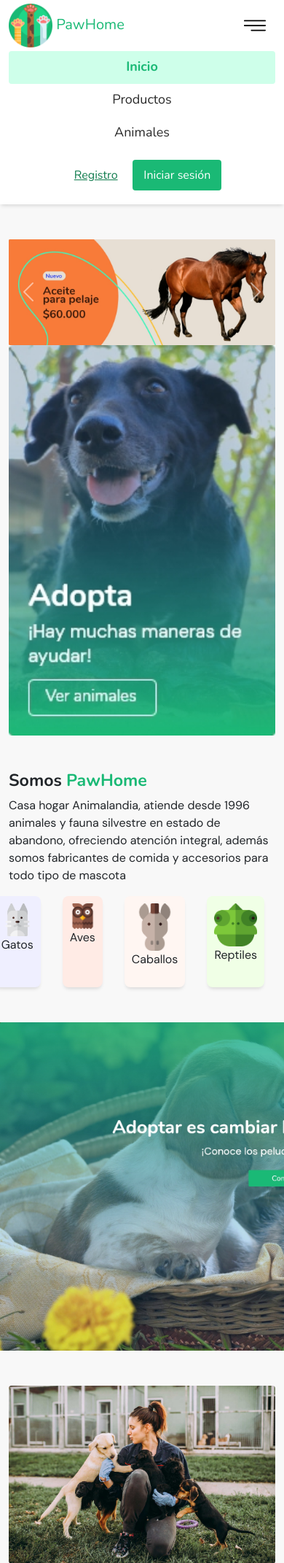
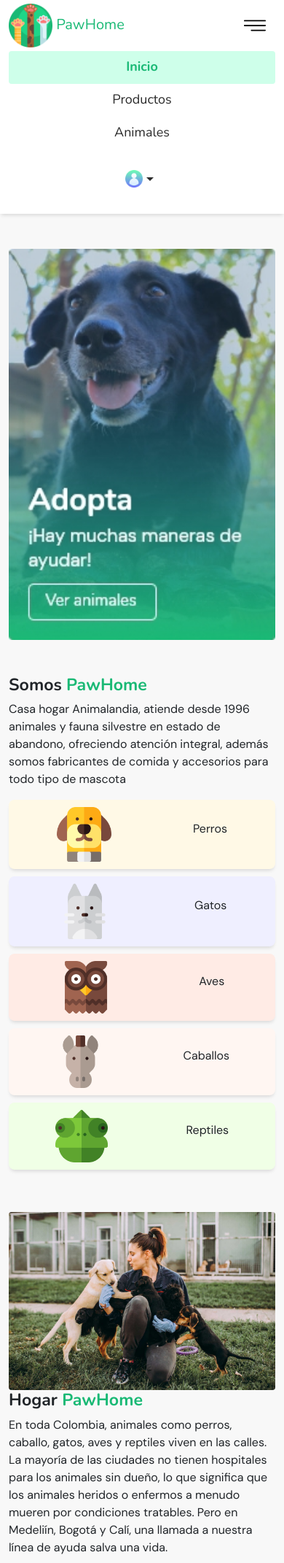
Before and after one commit to insoul-code/hogarsabadom2, a CodeIgniter 4 app: the page made by app/Views/bienvenida.php in a window 390 px wide, after a click that opens the changed part. Shown: the top 2142 px of the page at 73% size. Run offline with PHP 8.4 and a stand-in for CodeIgniter, Linux system fonts and the light colour scheme; the template is opened without the code that fills it, so the values that code supplies are empty; some libraries are stand-ins or nearby versions; some web fonts are replaced.

Commit message:
[santiago] Se realiza ajustes en responsive

```diff
--- a/app/Views/auth/login.php
+++ b/app/Views/auth/login.php
@@ -9,11 +9,11 @@
 	<link href="https://cdn.jsdelivr.net/npm/bootstrap@5.1.1/dist/css/bootstrap.min.css" rel="stylesheet" integrity="sha384-F3w7mX95PdgyTmZZMECAngseQB83DfGTowi0iMjiWaeVhAn4FJkqJByhZMI3AhiU" crossorigin="anonymous">
 	<link href="https://fonts.googleapis.com/css2?family=Delius+Swash+Caps&display=swap" rel="stylesheet">
 </head>
-<body class="bg-auth">
+<body class="bg-auth padding-mobile">
     <div class="container">
         <div class="row justify-content-center align-items-center content-align">
             <div class="col-md-4">
-                <a href="<?= site_url('/')?>">
+                <a href="<?= site_url('/')?>" class="d-none">
                     <img src="<?= base_url('public/img/pawshome-logo2.png') ?>" class="mb-3" alt="Logo PawHome">
                 </a>
                 <h1 class="mt-2">Inicio de sesión</h1>
@@ -21,7 +21,7 @@
                 <a href="<?= site_url('/')?>" class="btnbase btnprimary-outline"><i class="fas fa-home  me-2"></i>Volver al home</a>
             </div>
             <div class="col-md-4">
-                <div class="card-form p-3">
+                <div class="card-form p-3 margin-mobile">
                     <form action="<?= base_url('auth/check');?>" method="POST" autocomplete="off">
                         <?= csrf_field(); ?>
                         <?php if(!empty(session()->getFlashdata('fail'))) : ?>
--- a/app/Views/bienvenida.php
+++ b/app/Views/bienvenida.php
@@ -42,8 +42,28 @@
 							<a class="nav-link" href="<?= site_url('/animales/listado') ?>">Animales</a>
 						</li>
 						<div class="only-mobile">
-							<a href="#" class="btnbase btnlink m-3">Registro</a>
-							<a href="#" class="btnbase btnprimary">Iniciar sesión</a>
+							<?php if(!session('loggedUser')):?>
+								<a href="<?= site_url('auth/register')?>" class="btnbase btnlink m-3">Registro</a>
+								<a href="<?= site_url('auth')?>" class="btnbase btnprimary">Iniciar sesión</a>
+							<?php endif ?>
+							<?php if(session('loggedUser')):?>
+								<li class="nav-item dropdown">
+									<a class="nav-link dropdown-toggle d-flex align-items-center" data-bs-toggle="dropdown" href="#" role="button" aria-expanded="false">
+										<p class="elipsis-text" title="<?= session('nameLogged') ?>"><?= session('nameLogged') ?></p>
+										<img src="<?= base_url('public/img/user.png') ?>" alt="">
+									</a>
+									<ul class="dropdown-menu">
+										<?php if(session('rolLogged') == 'admin'):?>
+											<li><a class="dropdown-item" href="<?= site_url('/productos') ?>">Registrar productos</a></li>
+											<li><a class="dropdown-item" href="<?= site_url('/animales') ?>">Registrar animales</a></li>
+											<li><a class="dropdown-item" href="<?= site_url('users/list') ?>">Lista de usuarios</a></li>
+										<?php endif ?>
+										<li><a class="dropdown-item" href="<?= site_url('users/profile') ?>">Perfil</a></li>
+										<li><hr class="dropdown-divider"></li>
+										<li><a class="dropdown-item" href="<?= site_url('auth/logout'); ?>">Salir</a></li>
+									</ul>
+								</li>
+							<?php endif ?>
 						</div>
 					</ul>
 				</div>
@@ -118,7 +138,7 @@
 					</p>
 				</div>
 				<div class="col-md-7">
-					<div class="d-flex justify-content-end">
+					<div class="d-flex justify-content-end column-responsive">
 						<div class="card-cont-animal dog zoom">
 							<a href="<?= site_url('/animal/buscar/'.'1')?>">
 								<img src="<?= base_url('public/img/dog.png') ?>" alt="icono1" class="img-fluid">
--- a/app/Views/listaAnimales.php
+++ b/app/Views/listaAnimales.php
@@ -32,8 +32,8 @@
                             <a class="nav-link active" href="<?= site_url('/animales/listado')?>">Animales</a>
                         </li>
                         <div class="only-mobile">
-                            <a href="#" class="btnbase btnlink m-3">Registro</a>
-                            <a href="#" class="btnbase btnprimary">Iniciar sesión</a>
+                        <a href="<?= site_url('auth/register')?>" class="btnbase btnlink m-3">Registro</a>
+							<a href="<?= site_url('auth')?>" class="btnbase btnprimary">Iniciar sesión</a>
                         </div>
                     </ul>
                 </div>
@@ -108,7 +108,7 @@
             <?php foreach($animales as $animal):?>
                 <div class="col card-product">
                     <div class="card h-100">
-                        <img src="<?= $animal['foto']?>" class="card-img-top h-100" alt="foto">
+                        <img src="<?= $animal['foto']?>" class="card-img-top h-100 w-100" alt="foto">
                         <div class="card-body">
                             <h5><?= $animal['nombre']?></h5>
                             <p>Edad: <?= $animal['edad']?></p>
--- a/app/Views/listaProductos.php
+++ b/app/Views/listaProductos.php
@@ -32,8 +32,8 @@
                             <a class="nav-link" href="<?= site_url('/animales/listado')?>">Animales</a>
                         </li>
                         <div class="only-mobile">
-                            <a href="#" class="btnbase btnlink m-3">Registro</a>
-                            <a href="#" class="btnbase btnprimary">Iniciar sesión</a>
+                            <a href="<?= site_url('auth/register')?>" class="btnbase btnlink m-3">Registro</a>
+							<a href="<?= site_url('auth')?>" class="btnbase btnprimary">Iniciar sesión</a>
                         </div>
                     </ul>
                 </div>
--- a/app/Views/registroAnimal.php
+++ b/app/Views/registroAnimal.php
@@ -37,8 +37,8 @@
                             <a class="nav-link active" href="<?= site_url('/animales/listado')?>">Animales</a>
                         </li>
                         <div class="only-mobile">
-                            <a href="#" class="btnbase btnlink m-3">Registro</a>
-                            <a href="#" class="btnbase btnprimary">Iniciar sesión</a>
+                            <a href="<?= site_url('auth/register')?>" class="btnbase btnlink m-3">Registro</a>
+							<a href="<?= site_url('auth')?>" class="btnbase btnprimary">Iniciar sesión</a>
                         </div>
                     </ul>
                 </div>
--- a/app/Views/registroProducto.php
+++ b/app/Views/registroProducto.php
@@ -35,8 +35,8 @@
                             <a class="nav-link" href="<?= site_url('/animales/listado')?>">Animales</a>
                         </li>
                         <div class="only-mobile">
-                            <a href="#" class="btnbase btnlink m-3">Registro</a>
-                            <a href="#" class="btnbase btnprimary">Iniciar sesión</a>
+                            <a href="<?= site_url('auth/register')?>" class="btnbase btnlink m-3">Registro</a>
+							<a href="<?= site_url('auth')?>" class="btnbase btnprimary">Iniciar sesión</a>
                         </div>
                     </ul>
                 </div>
--- a/app/Views/users/list.php
+++ b/app/Views/users/list.php
@@ -32,8 +32,8 @@
                             <a class="nav-link" href="<?= site_url('/animales/listado')?>">Animales</a>
                         </li>
                         <div class="only-mobile">
-                            <a href="#" class="btnbase btnlink m-3">Registro</a>
-                            <a href="#" class="btnbase btnprimary">Iniciar sesión</a>
+                            <a href="<?= site_url('auth/register')?>" class="btnbase btnlink m-3">Registro</a>
+							<a href="<?= site_url('auth')?>" class="btnbase btnprimary">Iniciar sesión</a>
                         </div>
                     </ul>
                 </div>
--- a/app/Views/users/profile.php
+++ b/app/Views/users/profile.php
@@ -32,8 +32,8 @@
                             <a class="nav-link" href="<?= site_url('/animales/listado')?>">Animales</a>
                         </li>
                         <div class="only-mobile">
-                            <a href="#" class="btnbase btnlink m-3">Registro</a>
-                            <a href="#" class="btnbase btnprimary">Iniciar sesión</a>
+                            <a href="<?= site_url('auth/register')?>" class="btnbase btnlink m-3">Registro</a>
+							<a href="<?= site_url('auth')?>" class="btnbase btnprimary">Iniciar sesión</a>
                         </div>
                     </ul>
                 </div>
--- a/public/styles/estilos.css
+++ b/public/styles/estilos.css
@@ -357,3 +357,45 @@ footer{
         font-size: 18px;
     }
 }
+
+@media screen and (max-width: 765px){
+    .column-responsive{
+        flex-direction: column;
+    }
+
+    .card-cont-animal{
+        display: flex;
+        align-items: center;
+        justify-content: space-around;
+        margin: 0 0 10px 0;
+    }
+
+    .fondoAdopcion{
+        display: none !important;
+    }
+
+    .carousel{
+        display: none;
+    }
+
+    .padding-mobile{
+        padding: 10px;
+    }
+
+    .margin-mobile{
+        margin-top: 25px;
+    }
+
+    .margin-bottom{
+        margin-bottom: 25px;
+    }
+
+    .height-mobile{
+        height: 100;
+        overflow: scroll;
+    }
+
+    .d-none{
+        display: none !important;
+    }
+}
```
Also changed, not shown: app/Views/auth/register.php (+5 -5 lines).
